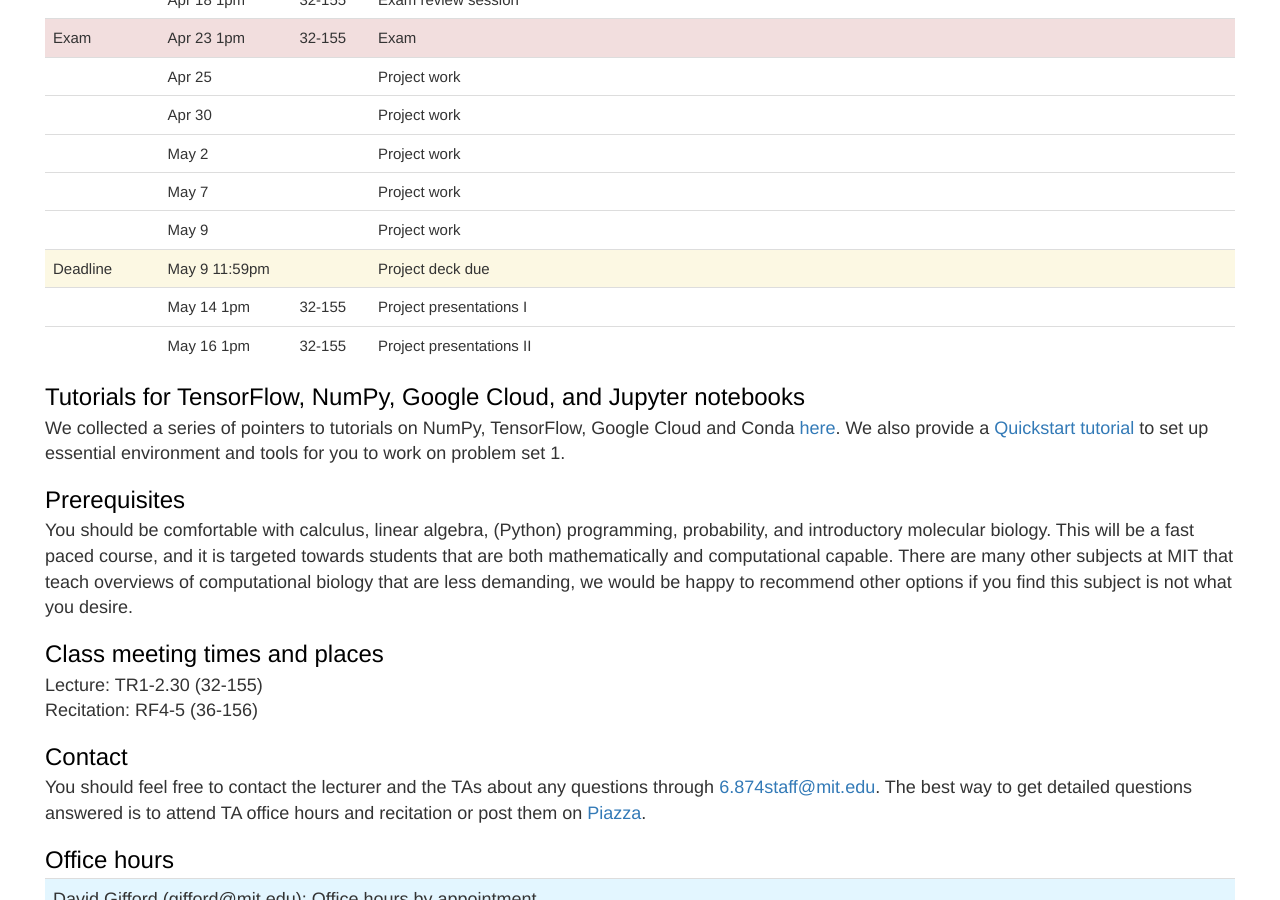
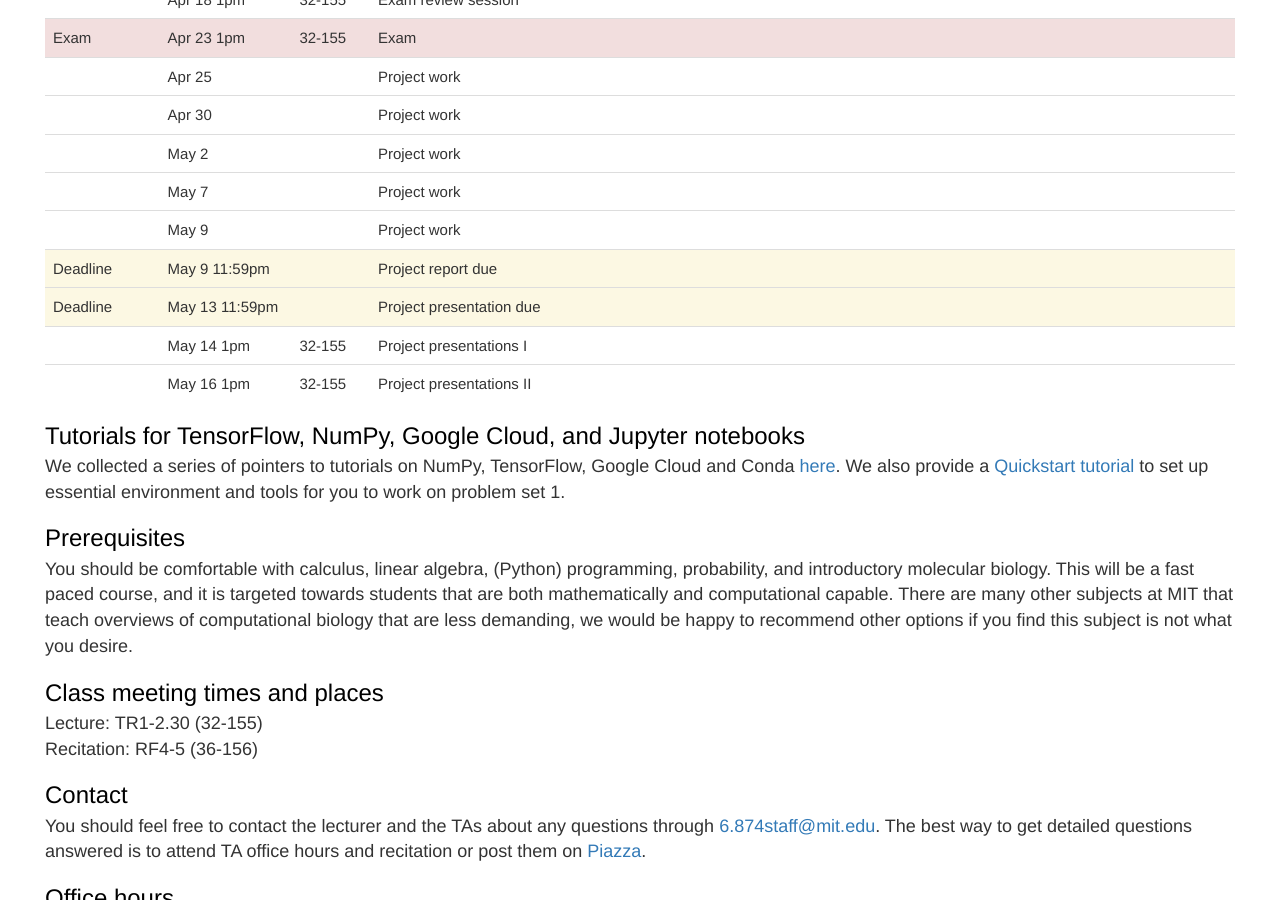
Before and after one commit to mit6874/mit6874.github.io, a Jekyll site: the page built from index.html, in a window 1280 px wide and 900 px high, scrolled down 3152 px. Built offline with Jekyll 4.4.1, drawn with Linux system fonts in a browser that asks for light colours; nearby versions of some CDN libraries.

Commit message:
Change project due dates

```diff
--- a/index.html
+++ b/index.html
@@ -487,7 +487,15 @@ layout: default
             <td>Deadline</td>
             <td>May 9 11:59pm</td>
             <td></td>
-            <td>Project deck due</td>
+            <td>Project report due</td>
+            <td></td>
+            <td></td>
+        </tr>
+        <tr class="warning">
+            <td>Deadline</td>
+            <td>May 13 11:59pm</td>
+            <td></td>
+            <td>Project presentation due</td>
             <td></td>
             <td></td>
         </tr>
```
